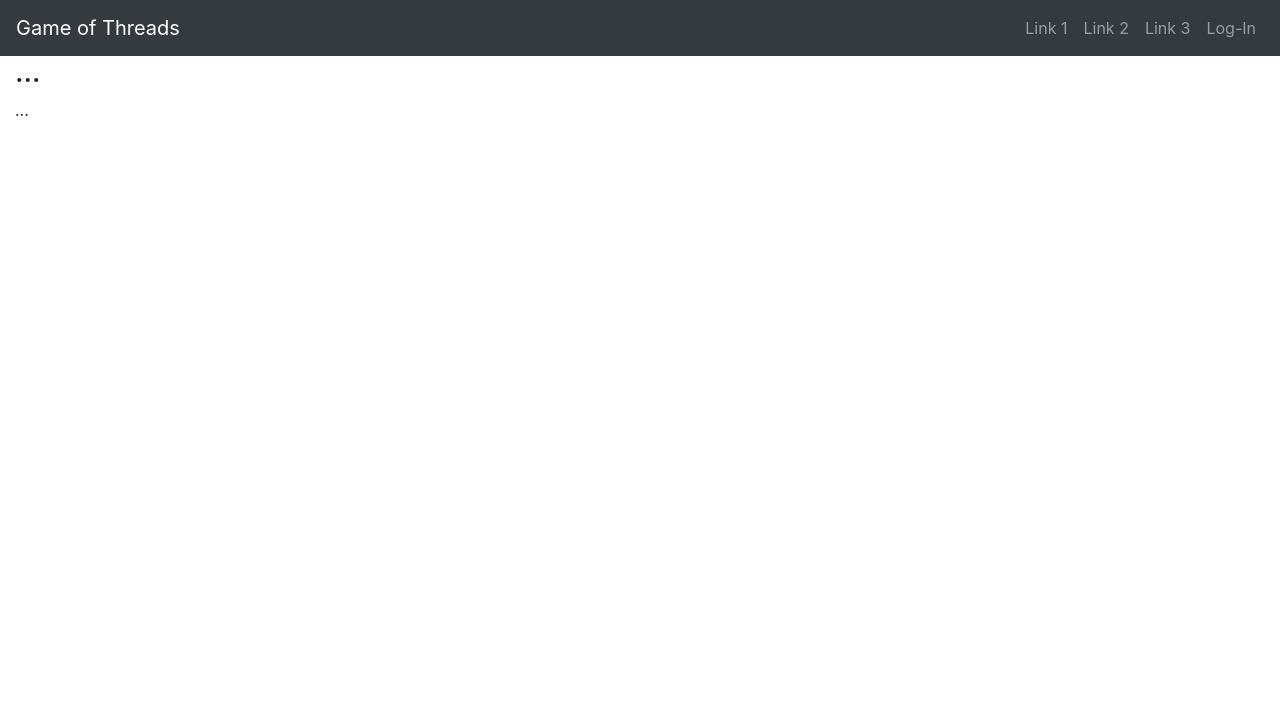
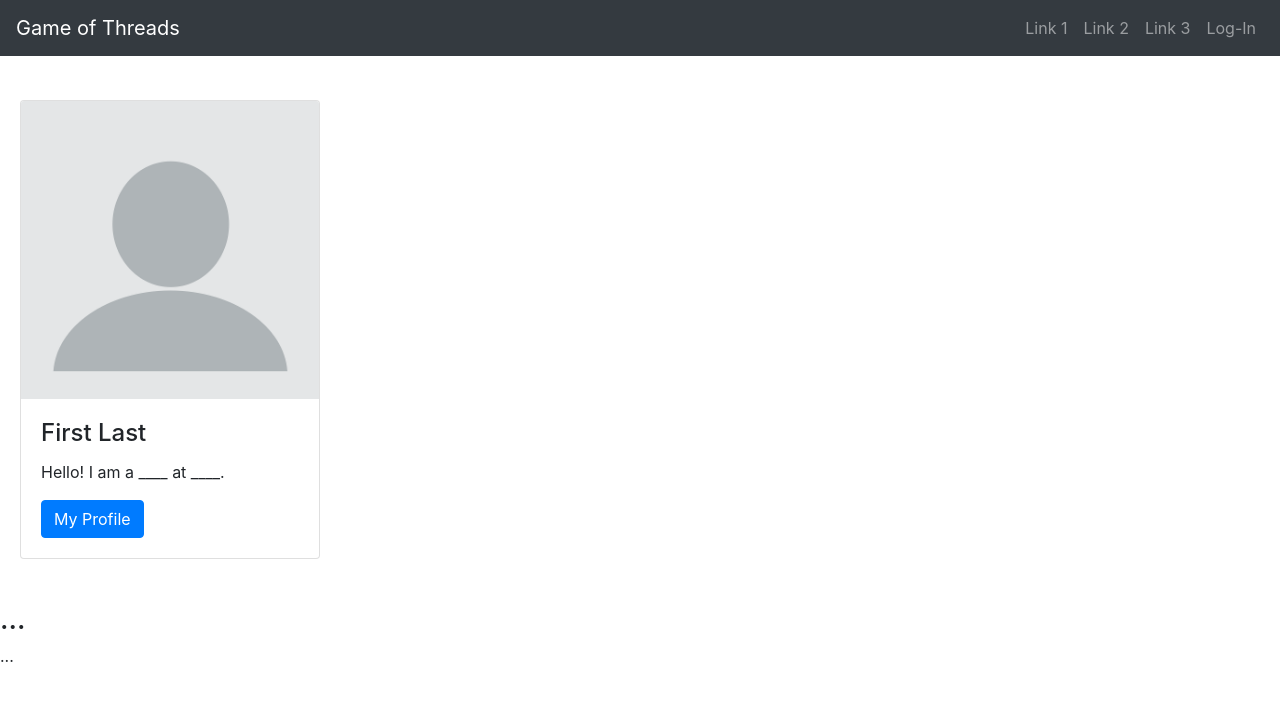
Before and after one commit to dsutton1080/FinalProjectGOT, a Flask app: template templates/chris.html in a window 1280 px wide. Shown: the top 701 px of the page. Run offline with Flask 2, Linux system fonts and the light colour scheme; the template is opened without the code that fills it, so the values that code supplies are empty; some libraries are stand-ins or nearby versions.

Commit message:
Added Profile card

```diff
--- a/static/chris.css
+++ b/static/chris.css
@@ -0,0 +1,3 @@
+.card {
+  margin: 20px;
+}
--- a/templates/chris.html
+++ b/templates/chris.html
@@ -8,7 +8,7 @@
 
   <link rel="stylesheet" type="text/css" href="../static/chris.css">
   <link rel="stylesheet" href="https://maxcdn.bootstrapcdn.com/bootstrap/4.3.1/css/bootstrap.min.css">
-
+  <!-- These scripts are probably under /static, just went the easier route. -->
   <script src="https://ajax.googleapis.com/ajax/libs/jquery/3.4.1/jquery.min.js"></script>
   <script src="https://cdnjs.cloudflare.com/ajax/libs/popper.js/1.14.7/umd/popper.min.js"></script>
   <script src="https://maxcdn.bootstrapcdn.com/bootstrap/4.3.1/js/bootstrap.min.js"></script>
@@ -37,10 +37,21 @@
   </ul>
 </nav>
 
-<div class="container-fluid">
+<br>
+
+<div class="card" style="width:300px">
+  <img class="card-img-top" src="../img/blank-profile.png" alt="Card Image" style="width:100%">
+  <div class="card-body">
+    <h4 class="card-title"> First Last </h4>
+    <p class="card-text"> Hello! I am a ____ at ____. </p>
+    <a href="#" class="btn btn-primary"> My Profile </a>
+  </div>
+</div>
+<br>
+
   <h3> ... </h3>
   <p> ... </p>
-</div>
+
 
 </body>
 </html>
```
Also changed, not shown: img/blank-profile.png (added).
